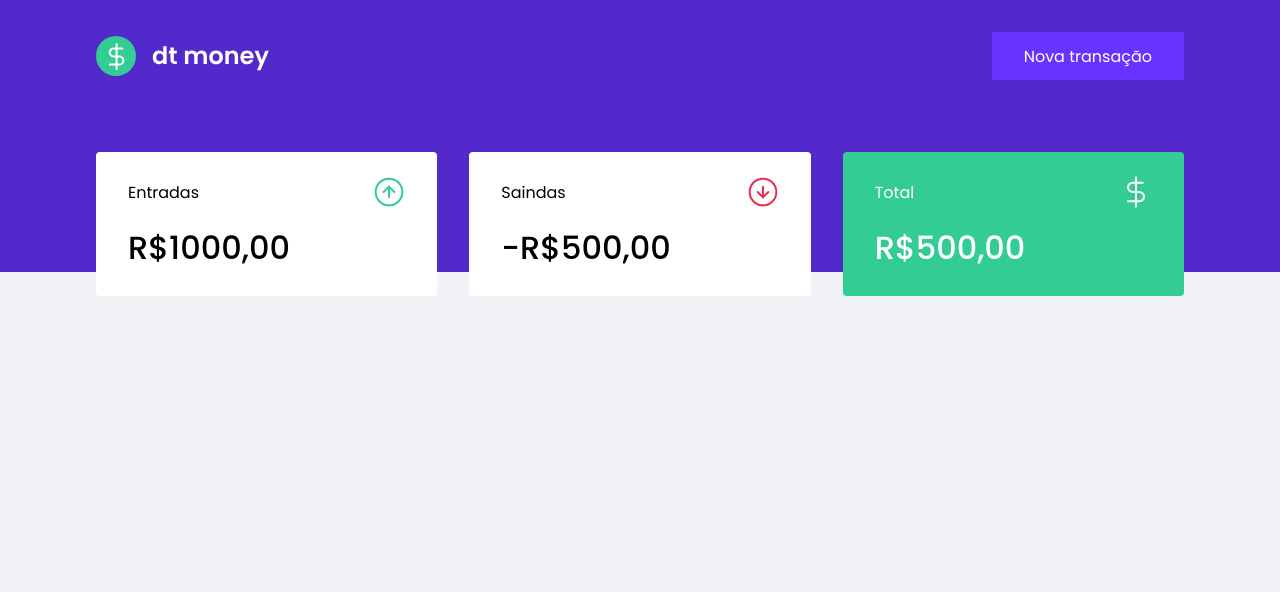
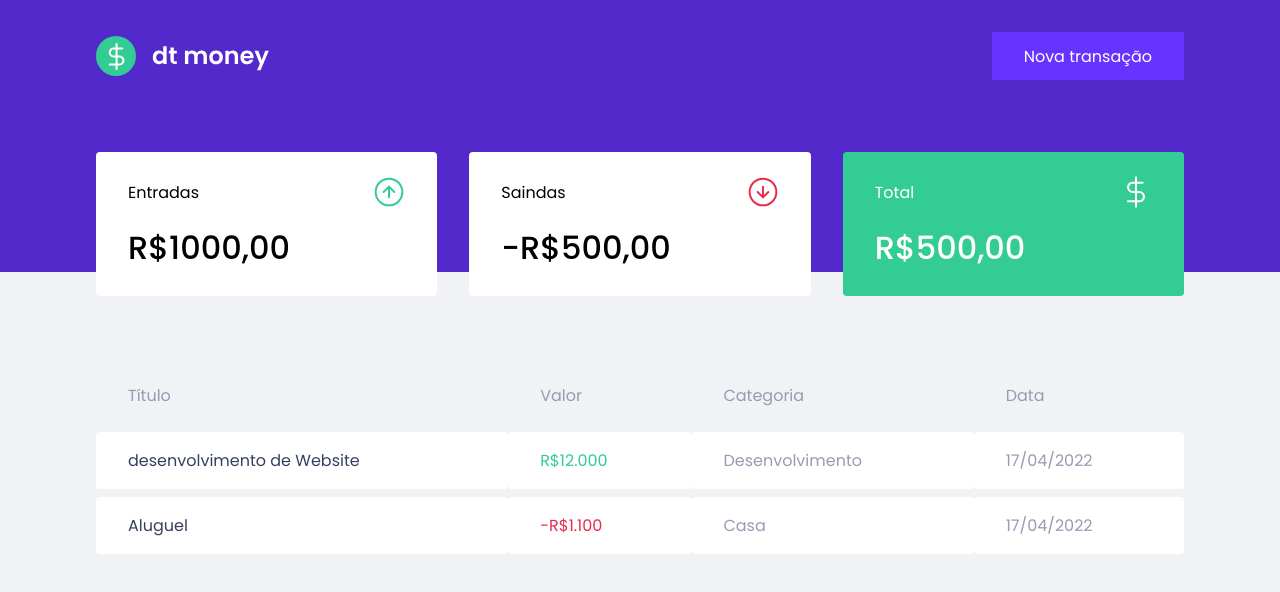
Before and after one commit to mateusx111/dtmoney, a React (Create React App) app: page / in a window 1280 px wide. Shown: the top 592 px of the page. Built offline with nearby package versions, Linux system fonts and the light colour scheme.

Commit message:
processing

```diff
--- a/src/components/Dashboard/index.tsx
+++ b/src/components/Dashboard/index.tsx
@@ -1,10 +1,12 @@
 import { Summary } from "../Summary";
+import { TransactionsTable } from "../TransactionsTable";
 import { Container } from "./styles";
 
 export function Dashboar(){
   return(
     <Container>
       <Summary />
+      <TransactionsTable />
     </Container>
   )
 }
--- /dev/null
+++ b/src/components/TransactionsTable/index.tsx
@@ -0,0 +1,34 @@
+import { Container } from "./styles";
+
+export function TransactionsTable(){
+  return(
+    <Container>
+      <table>
+        <thead>
+          <tr>
+            <th>Título</th>
+            <th>Valor</th>
+            <th>Categoria</th>
+            <th>Data</th>
+          </tr>
+        </thead>
+
+        <tbody>
+          <tr>
+            <td>desenvolvimento de Website</td>
+            <td className="deposit">R$12.000</td>
+            <td>Desenvolvimento</td>
+            <td>17/04/2022</td>
+          </tr>
+
+          <tr>
+            <td>Aluguel</td>
+            <td className="withdraw"> -R$1.100 </td>
+            <td>Casa</td>
+            <td>17/04/2022</td>
+          </tr>
+        </tbody>
+      </table>
+    </Container>
+  )
+}
--- /dev/null
+++ b/src/components/TransactionsTable/styles.ts
@@ -0,0 +1,38 @@
+import styled from "styled-components"
+
+export const Container = styled.div`
+  margin-top: 4rem;
+
+  table{
+    width: 100%;
+    border-spacing: 0 0.5rem;
+
+    th{
+      color: var(--text-body);
+      font-weight: 400;
+      padding: 1rem 2rem;
+      text-align: left;
+      line-height: 1.5rem;
+    }
+
+    td{
+      padding: 1rem 2rem;
+      background: var(--shape);
+      border: 0;
+      border-radius: 0.25rem;
+      color: var(--text-body);
+
+      &:first-child{
+      color: var(--text-title);
+    }
+
+    &.deposit{
+      color: var(--green);
+    }
+
+    &.withdraw{
+      color: var(--red);
+    }
+    }
+    }
+`;
```
